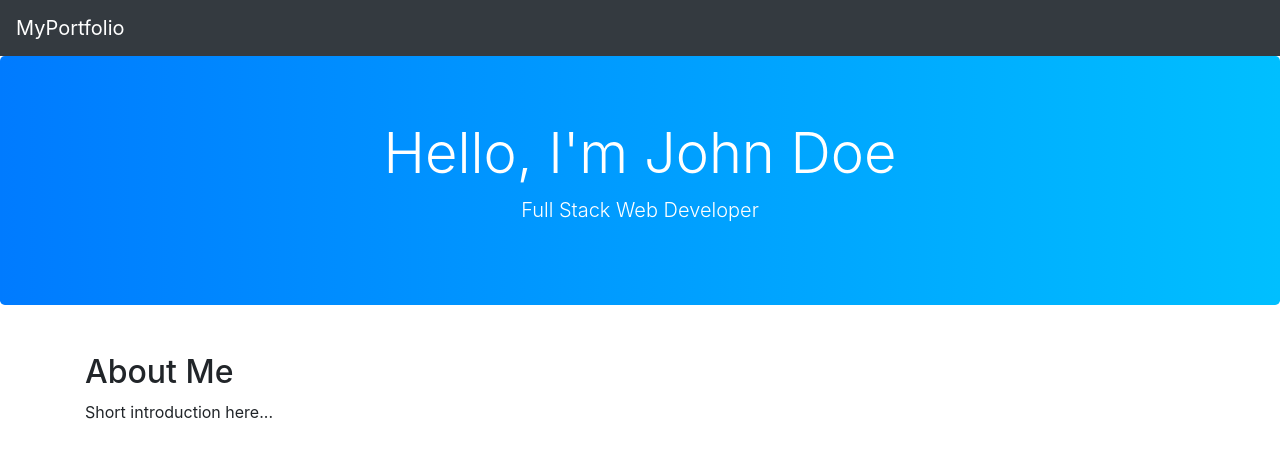
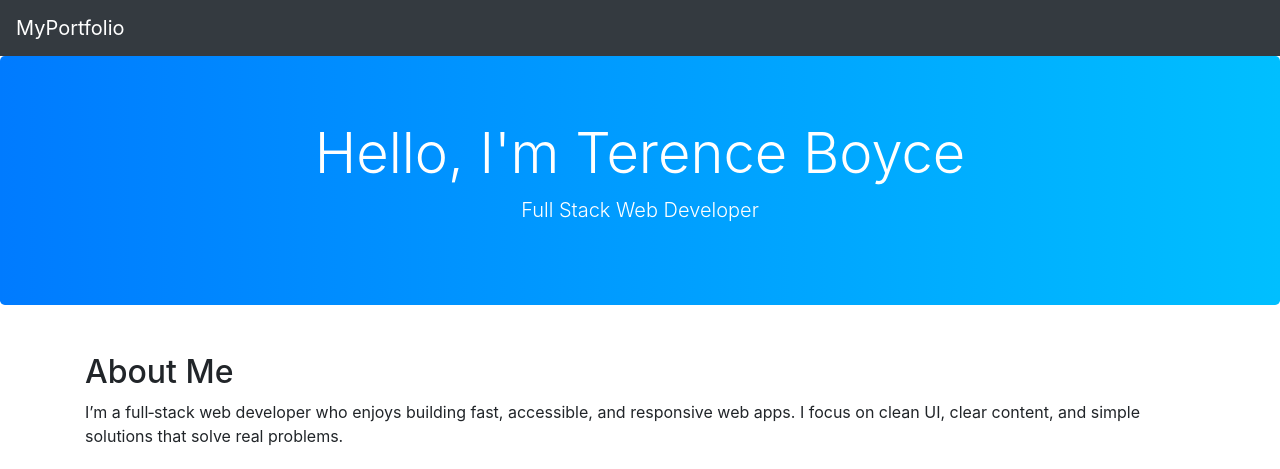
Before and after one commit to tbizz46/portfolio-website, a plain HTML site: page index.html in a window 1280 px wide. Shown: the top 469 px of the page. Drawn offline with nearby package versions, Linux system fonts and the light colour scheme.

Commit message:
Update name to Terence Boyce and add short About blurb

```diff
--- a/index.html
+++ b/index.html
@@ -16,14 +16,14 @@
 
   <!-- Hero Section -->
   <header class="jumbotron text-center bg-primary text-white">
-    <h1 class="display-4">Hello, I'm John Doe</h1>
+    <h1 class="display-4">Hello, I'm Terence Boyce</h1>
     <p class="lead">Full Stack Web Developer</p>
   </header>
 
   <!-- About Section -->
   <section id="about" class="container my-5">
     <h2>About Me</h2>
-    <p>Short introduction here...</p>
+    <p>I’m a full‑stack web developer who enjoys building fast, accessible, and responsive web apps. I focus on clean UI, clear content, and simple solutions that solve real problems.</p>
   </section>
 
   <!-- Projects Section -->
@@ -84,7 +84,7 @@
   </section>
 
   <footer class="text-center py-3 bg-dark text-white">
-    &copy; 2025 John Doe
+    &copy; 2025 Terence Boyce
   </footer>
 
   <script src="https://code.jquery.com/jquery-3.5.1.slim.min.js"></script>
```
